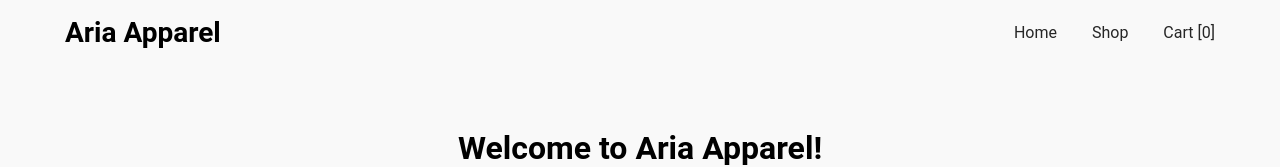
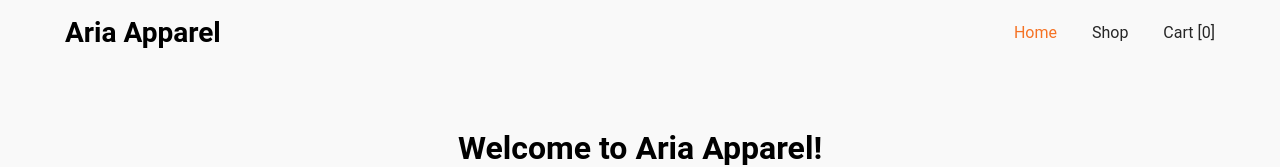
Before and after one commit to neil-justin/aria-apparel, a React (Create React App) app: page / in a window 1280 px wide. Shown: the top 167 px of the page. Built offline with nearby package versions, Linux system fonts and the light colour scheme.

Commit message:
Add styling to app header's NavLinks' active class

```diff
--- a/src/styles/header.css
+++ b/src/styles/header.css
@@ -15,7 +15,7 @@
     align-items: center;
 }
 
-#header-nav > ul {
+#header-nav>ul {
     display: flex;
     gap: 2.1875rem;
 }
@@ -24,6 +24,10 @@
     list-style-type: none;
 }
 
+#header-nav a.active {
+    color: var(--accent-color);
+}
+
 #header-nav a {
     font-size: 1rem;
     text-decoration-line: none;
```
